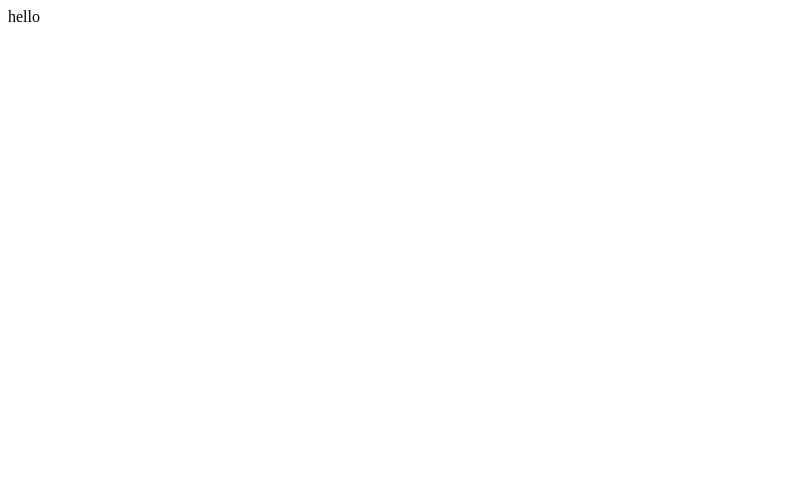
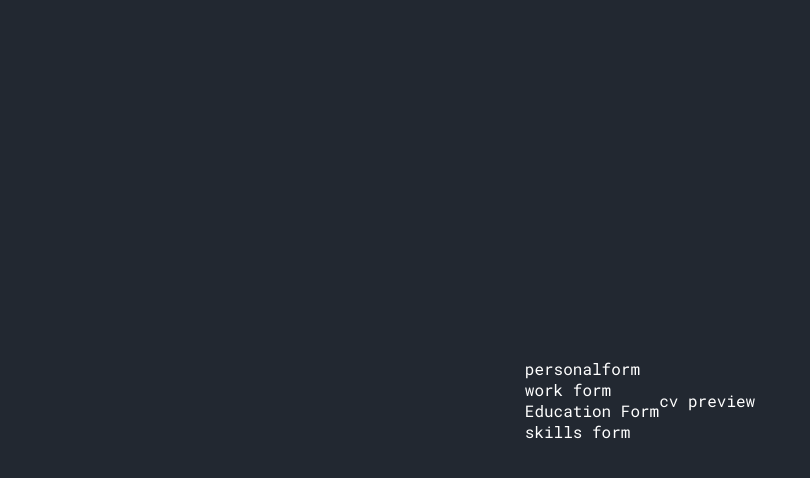
Before and after one commit to AggelosAlmouti/cv-maker-react-app, a React (Vite) app: page / in a window 1280 px wide. Shown: the top 478 px of the page, without its empty margins (0-810 px from the left). Built offline with nearby package versions, Linux system fonts and the light colour scheme.

Commit message:
Create components and style body

```diff
--- a/src/App.jsx
+++ b/src/App.jsx
@@ -1,11 +1,21 @@
 import { useState } from "react";
-import "./css/App.css";
-import Hello from "./components/Hello";
+import "./styles/App.css";
+import CVpreview from "./components/CVpreview";
+import PersonalForm from "./components/PersonalForm";
+import WorkForm from "./components/WorkForm";
+import EducationForm from "./components/EducationForm";
+import SkillsForm from "./components/SkillsForm";
 
 function App() {
   return (
     <>
-      <Hello text="hello" />
+      <div className="Forms">
+        <PersonalForm></PersonalForm>
+        <WorkForm></WorkForm>
+        <EducationForm></EducationForm>
+        <SkillsForm></SkillsForm>
+      </div>
+      <CVpreview></CVpreview>
     </>
   );
 }
--- /dev/null
+++ b/src/components/CVpreview.jsx
@@ -0,0 +1,5 @@
+function CVpreview() {
+  return <div>cv preview</div>;
+}
+
+export default CVpreview;
--- /dev/null
+++ b/src/components/EducationForm.jsx
@@ -0,0 +1,5 @@
+function EducationForm() {
+  return <section>Education Form</section>;
+}
+
+export default EducationForm;
--- a/src/components/Hello.jsx
+++ /dev/null
@@ -1,5 +0,0 @@
-function Hello({ text }) {
-  return <div>{text}</div>;
-}
-
-export default Hello;
--- /dev/null
+++ b/src/components/PersonalForm.jsx
@@ -0,0 +1,5 @@
+function PersonalForm() {
+  return <section>personalform</section>;
+}
+
+export default PersonalForm;
--- /dev/null
+++ b/src/components/SkillsForm.jsx
@@ -0,0 +1,5 @@
+function SkillsForm() {
+  return <section>skills form</section>;
+}
+
+export default SkillsForm;
--- /dev/null
+++ b/src/components/WorkForm.jsx
@@ -0,0 +1,5 @@
+function WorkForm() {
+  return <section>work form</section>;
+}
+
+export default WorkForm;
--- a/src/main.jsx
+++ b/src/main.jsx
@@ -1,6 +1,6 @@
 import { StrictMode } from "react";
 import { createRoot } from "react-dom/client";
-import "./css/index.css";
+import "./styles/index.css";
 import App from "./App.jsx";
 
 createRoot(document.getElementById("root")).render(
--- /dev/null
+++ b/src/styles/index.css
@@ -0,0 +1,23 @@
+@import url('https://fonts.googleapis.com/css?family=Roboto+Mono&display=swap');
+
+:root {
+    --main-color: #222831;
+    --secondary-color: #FFFFFF;
+    --accent-color: #FF204E;
+}
+
+body {
+    margin: 0;
+    padding: 0;
+    font-family: Roboto Mono, sans-serif;
+    overflow: hidden;
+}
+
+#root {
+    height: 100vh;
+    display: flex;
+    align-items: center;
+    justify-content: center;
+    background: var(--main-color);
+    color: var(--secondary-color);
+}
```
Also changed, not shown: src/css/index.css (deleted), src/styles/App.css (added).
